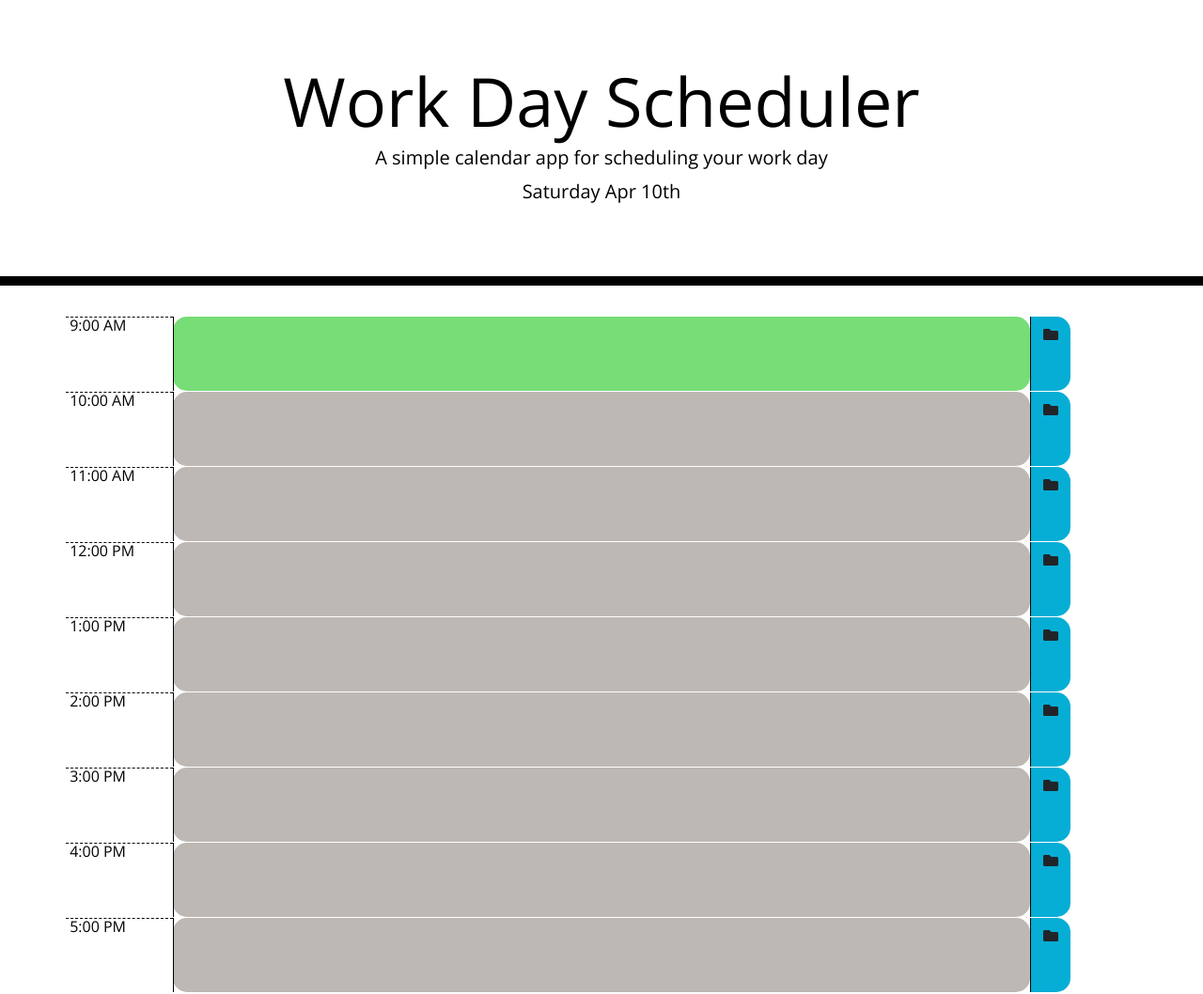
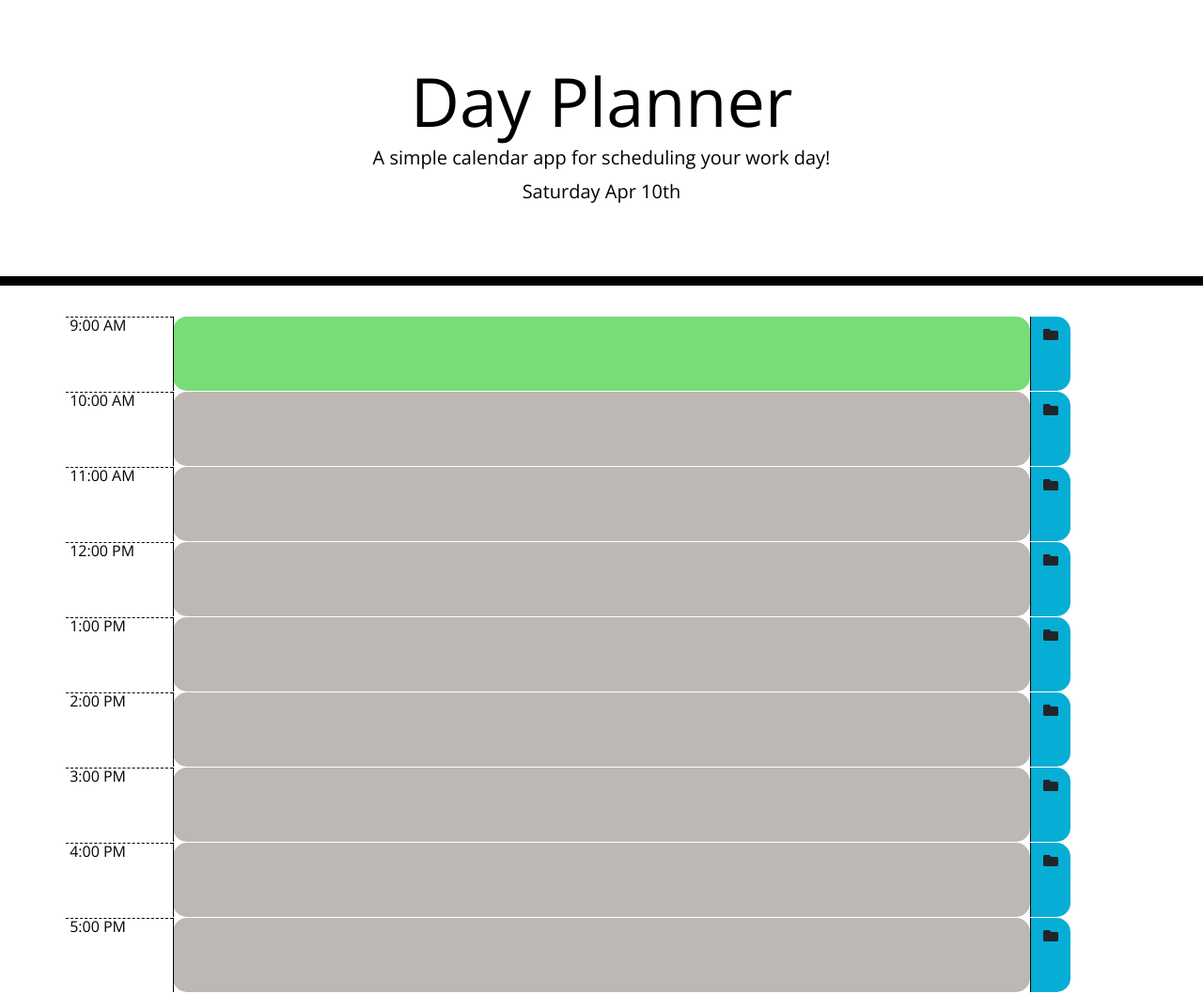
Before and after one commit to Laura-Bullek/Day-Planner, a plain HTML site: page index.html in a window 1280 px wide. Shown: the whole page at 94% size. Drawn offline with nearby package versions, Linux system fonts and the light colour scheme.

Commit message:
Updated document title to "Day Planner"

```diff
--- a/index.html
+++ b/index.html
@@ -12,13 +12,13 @@
     <link rel="stylesheet" href="./assets/style.css" />
 
     <!-- Document title -->
-    <title>Work Day Scheduler</title>
+    <title>Day Planner</title>
   </head>
 
   <body>
     <header class="jumbotron">
-      <h1 class="display-3">Work Day Scheduler</h1>
-      <p class="lead">A simple calendar app for scheduling your work day</p>
+      <h1 class="display-3">Day Planner</h1>
+      <p class="lead">A simple calendar app for scheduling your work day!</p>
       <p id="currentDay" class="lead"></p>
     </header>
 
```
